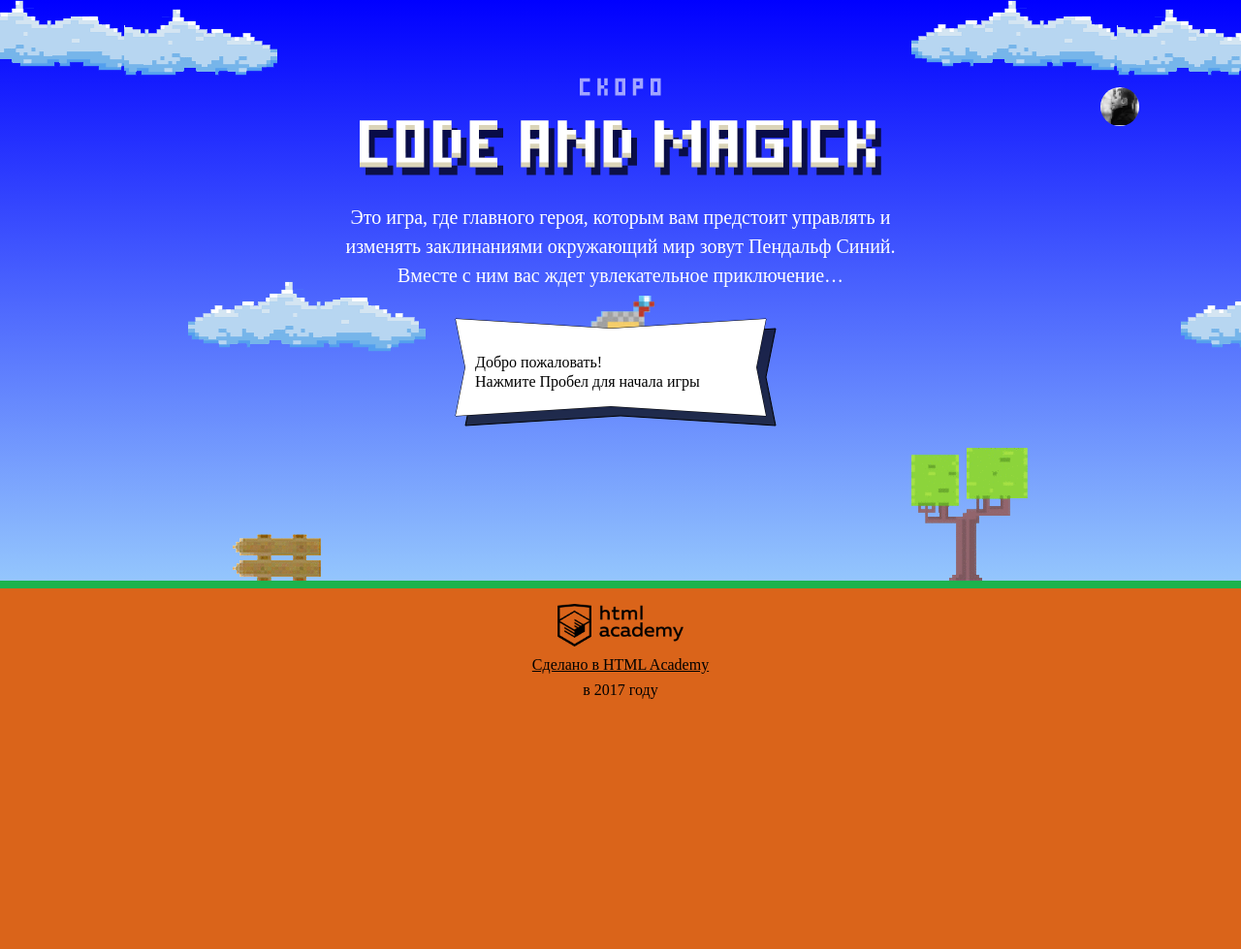
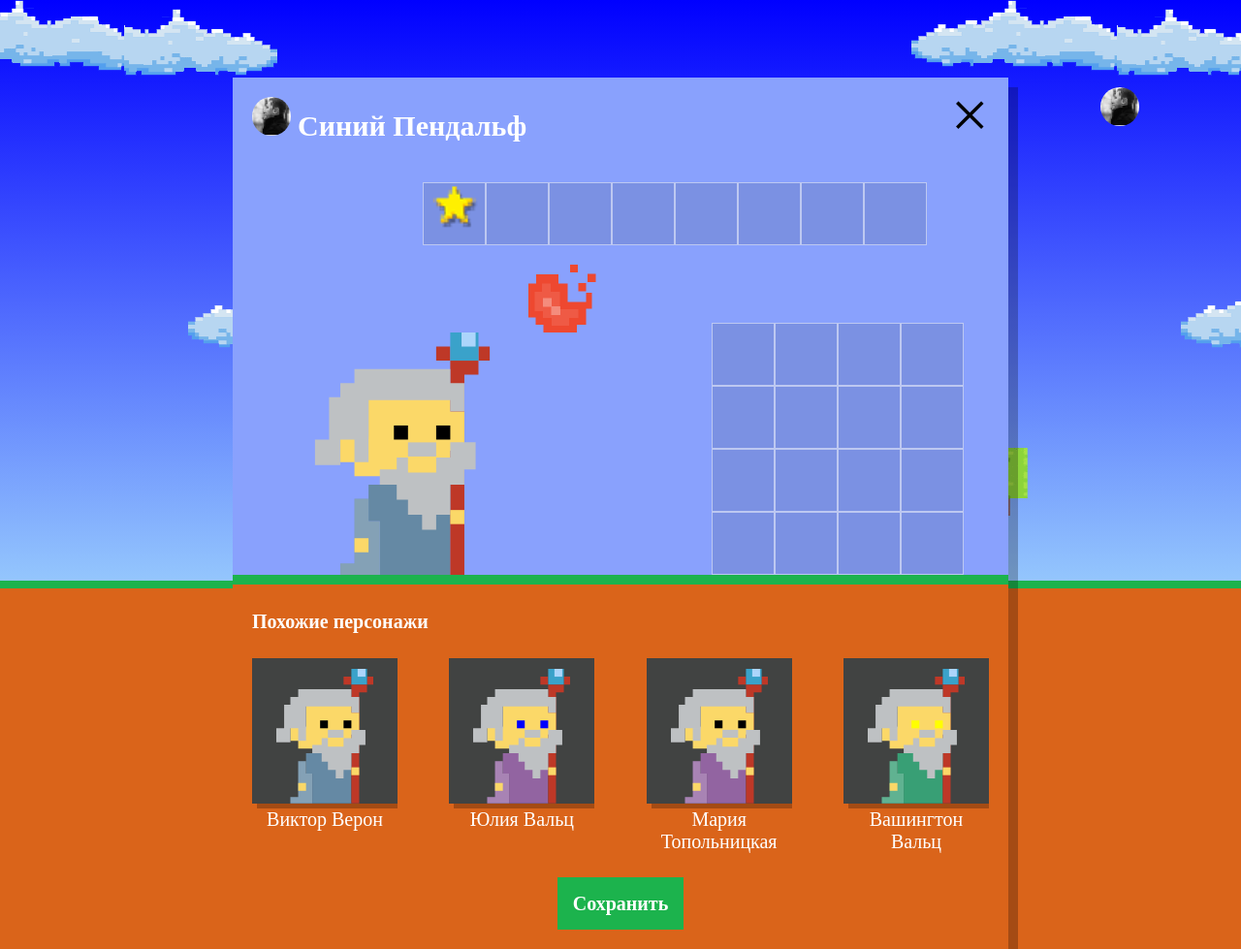
Before and after one commit to Prince-Dmitry/110311-code-and-magick-1, a website: page index.html in a window 1280 px wide. Shown: the whole page at 97% size. Before the commit the page ends 800 px from the top, so only its background shows below. Drawn offline with Linux system fonts and the light colour scheme; a web font is replaced by a local one.

Commit message:
Из прошлого опыта

```diff
--- a/index.html
+++ b/index.html
@@ -180,6 +180,7 @@
     <p class="setup-similar-label">Петр Петров</p>
   </div>
 </template>
+<script src="js/setup.js"></script>
 <script src="js/stat.js"></script>
 <script>
 var fireballSize = 22;
--- /dev/null
+++ b/js/setup.js
@@ -0,0 +1,49 @@
+'use strict';
+
+var setup = document.querySelector('.setup');
+var setupSimilar = document.querySelector('.setup-similar');
+var similarWizardTemplate = document.querySelector('#similar-wizard-template').content.querySelector('.setup-similar-item');
+var setupSimilarList = document.querySelector('.setup-similar-list');
+
+var firstName = ['Иван', 'Хуан Себастьян', 'Мария', 'Кристоф', 'Виктор', 'Юлия', 'Люпита', 'Вашингтон'];
+var lastName = ['да Марья', 'Верон', 'Мирабелла', 'Вальц', 'Онопко', 'Топольницкая', 'Нионго', 'Ирвинг'];
+var coatColor = ['rgb(101, 137, 164)', 'rgb(241, 43, 107)', 'rgb(146, 100, 161)', 'rgb(56, 159, 117)', 'rgb(215, 210, 55)', 'rgb(0, 0, 0)'];
+var eyesColor = ['black', 'red', 'blue', 'yellow', 'green'];
+
+var getRandom = function (startIndex, endIndex) {
+  return Math.floor(startIndex + Math.random() * (endIndex - startIndex + 1));
+};
+
+var getRandomWizzard = function (n) {
+  var arr = [];
+  for (var i = 0; i < n; i++) {
+    arr[i] = {
+      name: firstName[getRandom(0, firstName.length - 1)] + ' ' + lastName[getRandom(0, lastName.length - 1)],
+      coatColor: coatColor[getRandom(0, coatColor.length - 1)],
+      eyesColor: eyesColor[getRandom(0, eyesColor.length - 1)]
+    };
+  }
+  return arr;
+};
+
+var renderWizard = function (wizard) {
+  var element = similarWizardTemplate.cloneNode(true);
+  element.querySelector('.setup-similar-label').textContent = wizard.name;
+  element.querySelector('.wizard-coat').style.fill = wizard.coatColor;
+  element.querySelector('.wizard-eyes').style.fill = wizard.eyesColor;
+  element.querySelector('.setup-similar-label').style.textAlign = 'center';
+  return element;
+};
+
+var collectWizards = function (arr, wizard) {
+  var fragment = document.createDocumentFragment();
+  for (var i = 0; i < arr.length; i++) {
+    fragment.appendChild(wizard(arr[i]));
+  }
+  return fragment;
+};
+
+var wizards = getRandomWizzard(4);
+setupSimilarList.appendChild(collectWizards(wizards, renderWizard));
+setup.classList.remove('hidden');
+setupSimilar.classList.remove('hidden');
```
